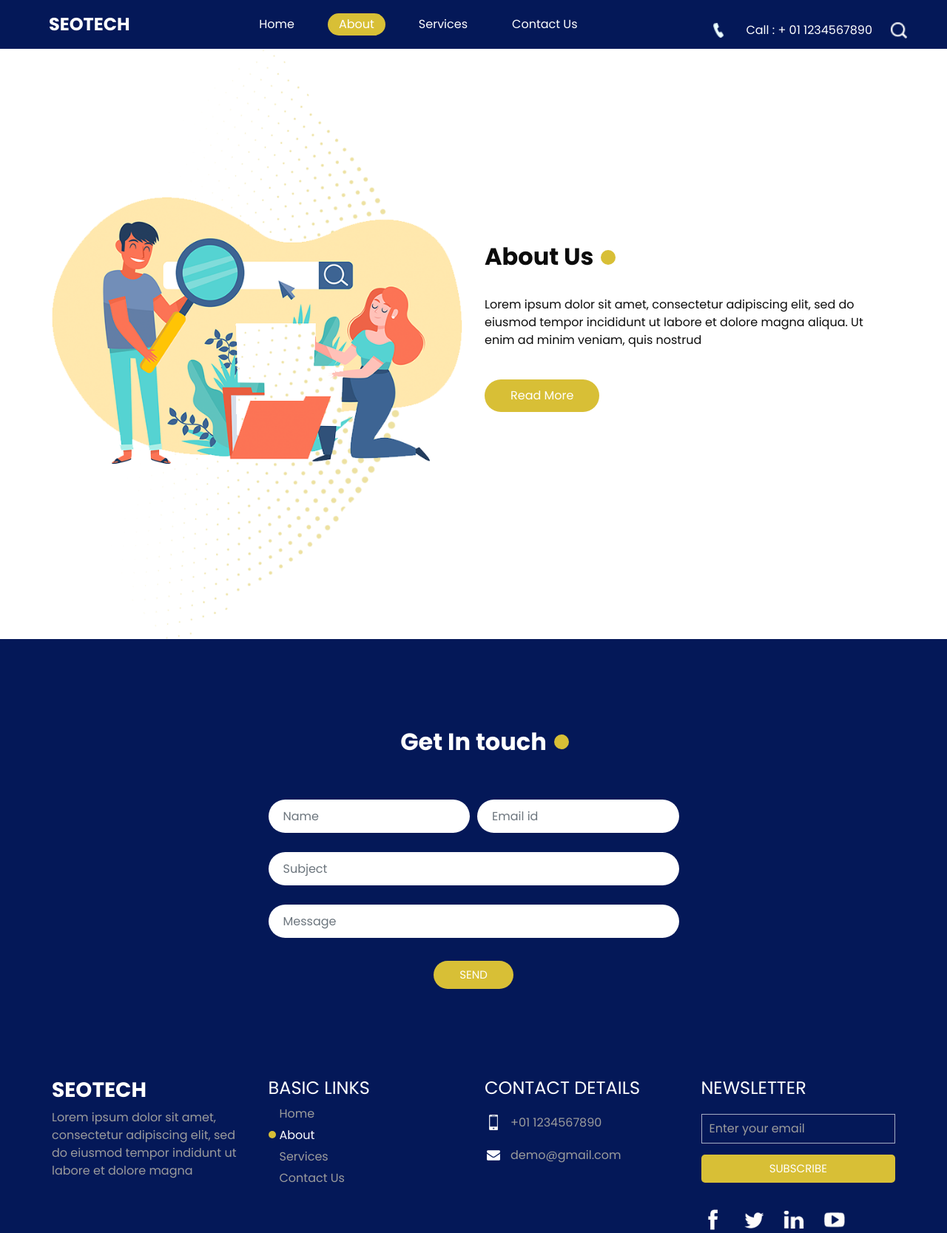
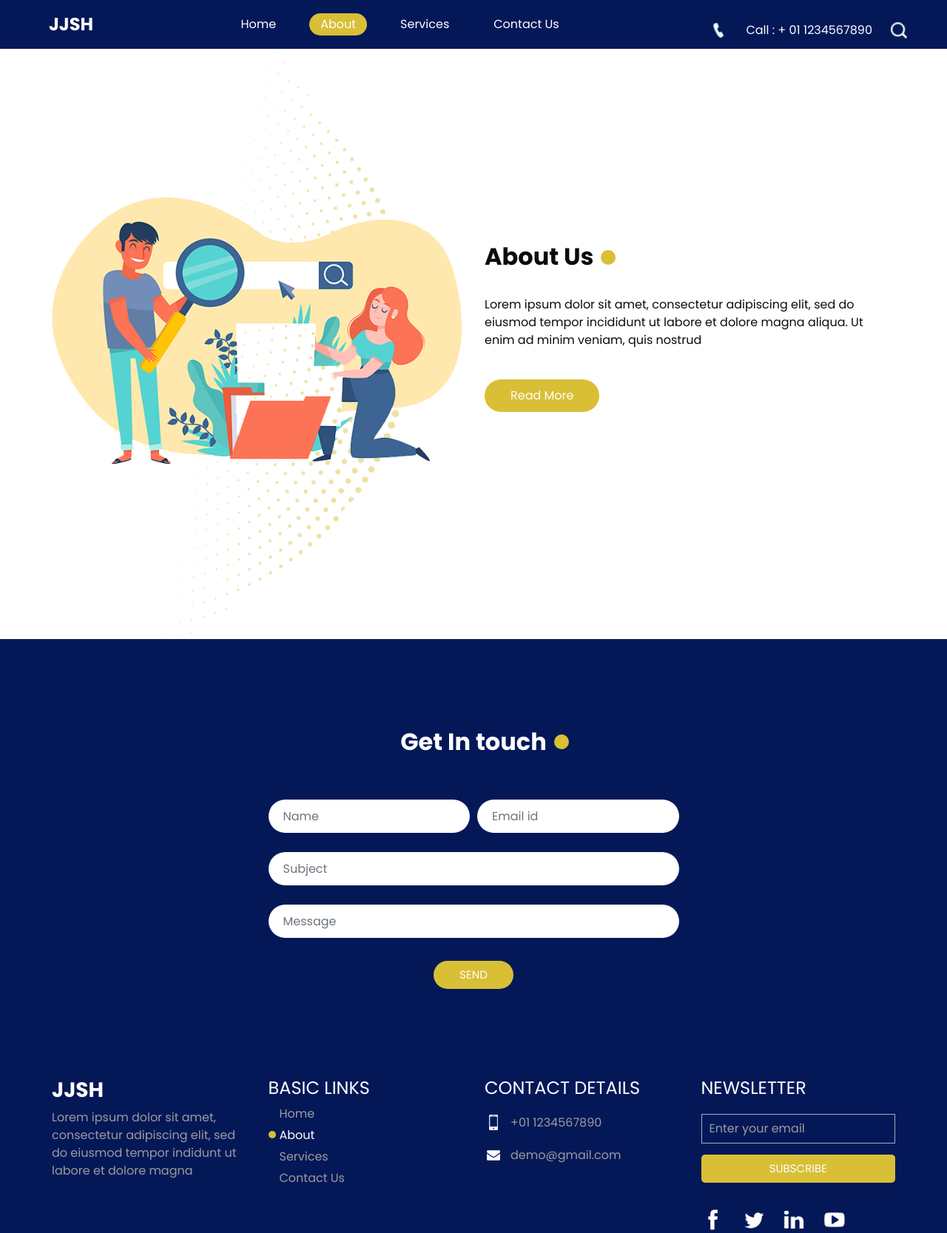
Before and after one commit to Hunki/jjsh, a plain HTML site: page about.html in a window 1280 px wide. Shown: the top 1667 px of the page at 74% size. Drawn offline with nearby package versions, Linux system fonts and the light colour scheme.

Commit message:
change from seotech to JJSH

```diff
--- a/about.html
+++ b/about.html
@@ -12,7 +12,7 @@
   <meta name="description" content="" />
   <meta name="author" content="" />
 
-  <title>Seotech</title>
+  <title>JJSH</title>
 
   <!-- slider stylesheet -->
   <link rel="stylesheet" type="text/css" href="https://cdnjs.cloudflare.com/ajax/libs/OwlCarousel2/2.1.3/assets/owl.carousel.min.css" />
@@ -37,7 +37,7 @@
         <nav class="navbar navbar-expand-lg custom_nav-container ">
           <a class="navbar-brand" href="index.html">
             <span>
-              Seotech
+              JJSH
             </span>
           </a>
           </a>
@@ -168,7 +168,7 @@
           <div class="col-md-3">
             <div class="info_logo">
               <h3>
-                Seotech
+                JJSH
               </h3>
               <p>
                 Lorem ipsum dolor sit amet, consectetur adipiscing elit, sed do eiusmod tempor indidunt ut labore et
```
Also changed, not shown: index.html (+1 -1 lines), service.html (+3 -3 lines).
